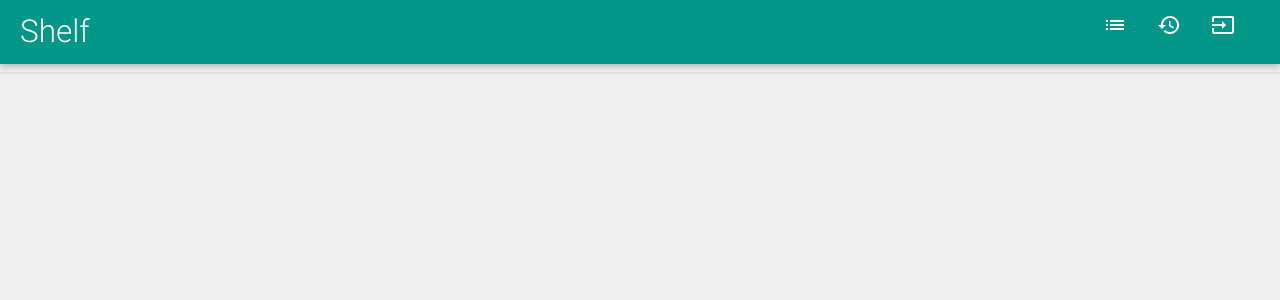
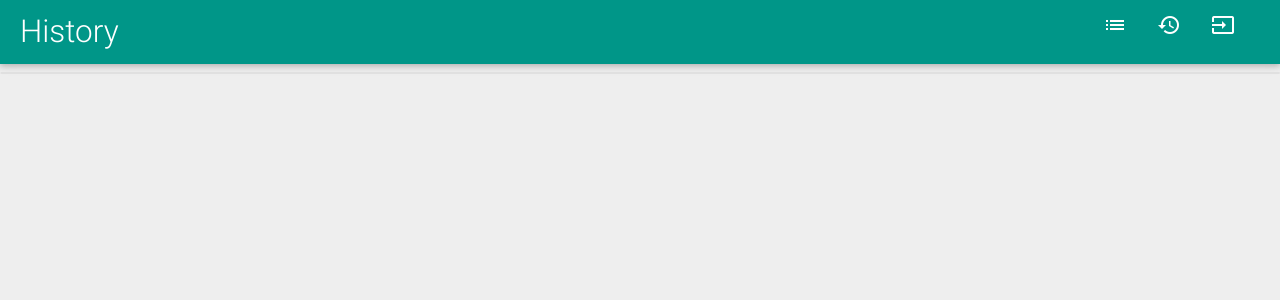
Before and after one commit to badrihippo/growlin, a Python web app: template growlin/templates/shelf/history.htm in a window 1280 px wide. Shown: the top 300 px of the page. Run offline with Jinja, Linux system fonts and the light colour scheme; the template is opened without the code that fills it, so the values that code supplies are empty.

Commit message:
Add 'page title' block to base_user.htm

```diff
--- a/growlin/templates/shelf/history.htm
+++ b/growlin/templates/shelf/history.htm
@@ -6,6 +6,7 @@
       }
   </style>
 {% endblock %}
+{% block page_title %}History{% endblock %}
 {% block user_content %}
 
 <div class="collection">
--- a/growlin/templates/user/base_user.htm
+++ b/growlin/templates/user/base_user.htm
@@ -10,7 +10,7 @@
 {% block content %}
 
 	<nav class="nav-wrapper teal" style="padding-left:20px">
-	  <a href="#!" class="brand-logo" style="font-weight: 300">Shelf</a>
+	  <a href="#!" class="brand-logo" style="font-weight: 300">{% block page_title %}Growlin{% endblock %}</a>
 	  <ul class="right hide-on-med-and-down">
 	    <li>
 	        <a href="{{url_for('user_shelf')}}" class="tooltipped" data-position="bottom" data-delay="50" data-tooltip="Shelf">
--- a/growlin/templates/user/shelf.htm
+++ b/growlin/templates/user/shelf.htm
@@ -6,6 +6,9 @@
       }
   </style>
 {% endblock %}
+
+{% block page_title %}Shelf{% endblock %}
+
 {% block user_content %}
 
 <div class="collection">
```
